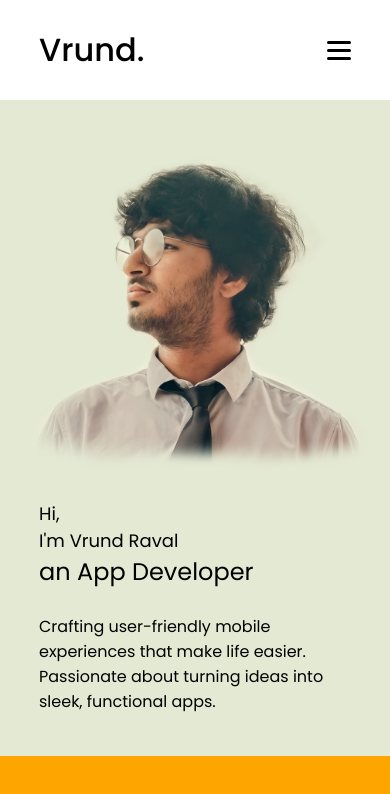
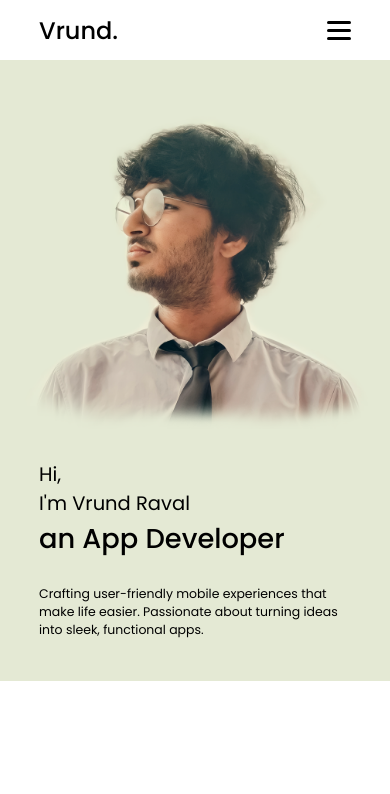
Before and after one commit to vrundraval24/MyNewPortfolio, a plain HTML site: page index.html in a window 390 px wide. Drawn offline with Linux system fonts and the light colour scheme.

Commit message:
navbar change

```diff
--- a/index.html
+++ b/index.html
@@ -6,11 +6,12 @@
     <meta name="viewport" content="width=device-width, initial-scale=1.0">
     <title>Vrund's Portfolio</title>
     <link rel="stylesheet" href="style.css">
-    <link rel="stylesheet" href="responsive.css">
+    <link rel="stylesheet" href="res.css">
 </head>
 
 <body>
 
+    <div class="hehe">
         <header>
             <nav class="navbar">
                 <a href="#" class="nav-branding">Vrund.</a>
@@ -46,6 +47,7 @@
         </header>
 
 
+        <div>
             <section id="about" class="about-section">
 
                 <div class="about-container">
@@ -58,7 +60,9 @@
                         <h2>an App Developer</h2>
                         <br>
                         <h6>
-                    Crafting user-friendly mobile experiences that make life easier. Passionate about turning ideas into sleek, functional apps.
+                            Crafting user-friendly mobile experiences that make life easier. Passionate about turning
+                            ideas
+                            into sleek, functional apps.
                             <!-- Crafting user-friendly mobile experiences <br> that make life easier. Passionate about turning <br> ideas into sleek, functional apps. -->
                         </h6>
 
@@ -74,6 +78,10 @@
 
             </section>
 
+        </div>
+
+    </div>
+
 
     <script src="script.js"></script>
 </body>
--- /dev/null
+++ b/res.css
@@ -0,0 +1,178 @@
+@media (max-width: 860px) {
+    .hamburger {
+        display: block;
+    }
+
+    .hamburger.active .bar:nth-child(2) {
+        opacity: 0;
+    }
+
+    .hamburger.active .bar:nth-child(1) {
+        transform: translateY(8px) rotate(45deg);
+    }
+
+    .hamburger.active .bar:nth-child(3) {
+        transform: translateY(-8px) rotate(-45deg);
+    }
+
+    .nav-menu {
+        position: fixed;
+        width: 100%;
+        flex-direction: column;
+        justify-content: start;
+        top: 100px;
+        height: 0;
+        overflow: hidden;
+
+        left: 0;
+        gap: 0;
+        text-align: center;
+        background-color: white;
+        transition: 0.3s ease-in-out;
+    }
+
+    .nav-item {
+        margin: 16px 0;
+    }
+
+    .nav-menu.active {
+        height: 270px;
+    }
+
+    .navbar{
+        min-height: 60px;
+    }
+
+    .nav-branding {
+        font-size: 1.5rem;
+        font-weight: 500;
+      }
+}
+
+@media (max-width: 1000px) {
+    .about-container {
+        background: #e4e9d4;
+    }
+}
+
+@media (max-width: 1400px) {
+
+    .profile-picture {
+        width: 40vw;
+    }
+
+    .introduction h4 {
+        font-size: 2.5vw;
+    }
+
+    .introduction h2 {
+        font-size: 3.5vw;
+    }
+
+    .introduction h6 {
+        /* font-size: 1.3vw; */
+        font-size: clamp(14px, 1.3vw, 1.3vw);
+    }
+}
+
+@media (max-width: 1000px) {
+
+    .profile-picture {
+        width: 35vw;
+    }
+
+    .introduction h4 {
+        font-size: 2vw;
+    }
+
+    .introduction h2 {
+        font-size: 3vw;
+    }
+
+    .introduction h6 {
+        font-size: 1.5vw;
+        /* font-size: clamp(14px, 1.3vw, 1.3vw); */
+    }
+
+}
+
+@media (max-width: 700px) {
+
+    .profile-picture {
+        width: 30vw;
+    }
+
+    .introduction h4 {
+        font-size: 2vw;
+    }
+
+    .introduction h2 {
+        font-size: 3vw;
+    }
+
+    .introduction h6 {
+        font-size: 1.5vw;
+    }
+
+}
+
+
+@media (max-width: 500px) {
+
+    .profile-picture {
+        width: 30vw;
+    }
+
+    .introduction h4 {
+        font-size: 2vw;
+    }
+
+    .introduction h2 {
+        font-size: 3vw;
+    }
+
+    .introduction h6 {
+        font-size: 1.5vw;
+    }
+
+}
+
+
+@media only screen and (max-width: 500px) and (min-height: 500px) {
+    .about-container {
+        flex-direction: column-reverse;
+        justify-content: start;
+        align-items: center;
+    }
+
+    .introduction {
+        margin: 0;
+        padding: 0;
+        width: auto;
+    }
+
+
+    .profile-picture {
+        width: 90vw;
+    }
+
+    .introduction h4 {
+        font-size: 5vw;
+    }
+
+    .introduction h2 {
+        font-size: 7vw;
+    }
+
+    .introduction h6 {
+        font-size: 3.2vw;
+    }
+}
+
+@media (max-width: 250px) {
+
+
+    body{
+        display: none;
+    }
+}
--- a/responsive.css
+++ b/responsive.css
@@ -51,10 +51,18 @@
 }
 
 
+
+
+
+
+
+
+
 @media (max-width: 1210px) {
 
   .profile-picture {
-    width: 400px;
+    /* width: 400px; */
+    width: 100%;
   }
 
   .introduction h4 {
--- a/style.css
+++ b/style.css
@@ -3,7 +3,7 @@
 :root {
   --black-one: black;
   --black-two: rgba(0, 0, 0, 0.7);
-  --navbar-height: 100px;
+  /* --navbar-height: 100px; */
 }
 
 * {
@@ -13,6 +13,20 @@
   font-weight: normal;
   font-family: "Poppins", sans-serif;
 }
+
+body {
+  display: flex;
+  flex-direction: column;
+  /* justify-content: center; */
+  align-items: center;
+}
+
+.hehe {
+  max-width: 1600px;
+  width: 100%;
+  overflow: hidden;
+}
+
 
 li {
   list-style: none;
@@ -24,11 +38,12 @@ a {
 }
 
 .navbar {
+  /* max-width: 1600px; */
   display: flex;
   align-items: center;
   justify-content: space-between;
   padding: 0 10%;
-  min-height: var(--navbar-height);
+  min-height: 100px;
   background-color: white;
 }
 
@@ -107,8 +122,11 @@ a {
  */
 
 .about-section {
+  /* max-width: 1600px; */
   width: 100%;
   height: auto;
+  /* background: linear-gradient(to left, #e4e9d4 70vw, white); */
+
   /* min-height: calc(100vh - 100px); */
   /* height: calc(100vh - 100px); */
   /* height: auto; */
@@ -122,9 +140,11 @@ a {
   /* height: auto;
   min-height: calc(100vh - 100px); */
 
-  padding: 5vh 10vw;
+  padding: 5vh 10%;
 
-  background: linear-gradient(to left, #e4e9d4 800px, white);
+  /* background: linear-gradient(to left, #e4e9d4 70vw, white); */
+
+  background-color: #e4e9d4;
 
   display: flex;
   flex-direction: row;
@@ -133,7 +153,10 @@ a {
 }
 
 .profile-picture {
-  width: 500px;
+  /* width: 40vw;
+  max-width: 500px; */
+
+  width: 600px;
 }
 
 .introduction h4 {
@@ -142,12 +165,16 @@ a {
 
 .introduction h2 {
   font-size: 50px;
+  font-weight: 500;
 }
 
 .introduction h6 {
-  font-size: 18px;
+  font-size: 20px;
 }
 
-.introduction{
+.introduction {
+  margin-right: 50px;
   max-width: 500px;
+  width: 40vw;
+
 }
```
Lines whose indentation alone changed are shown as unchanged.
